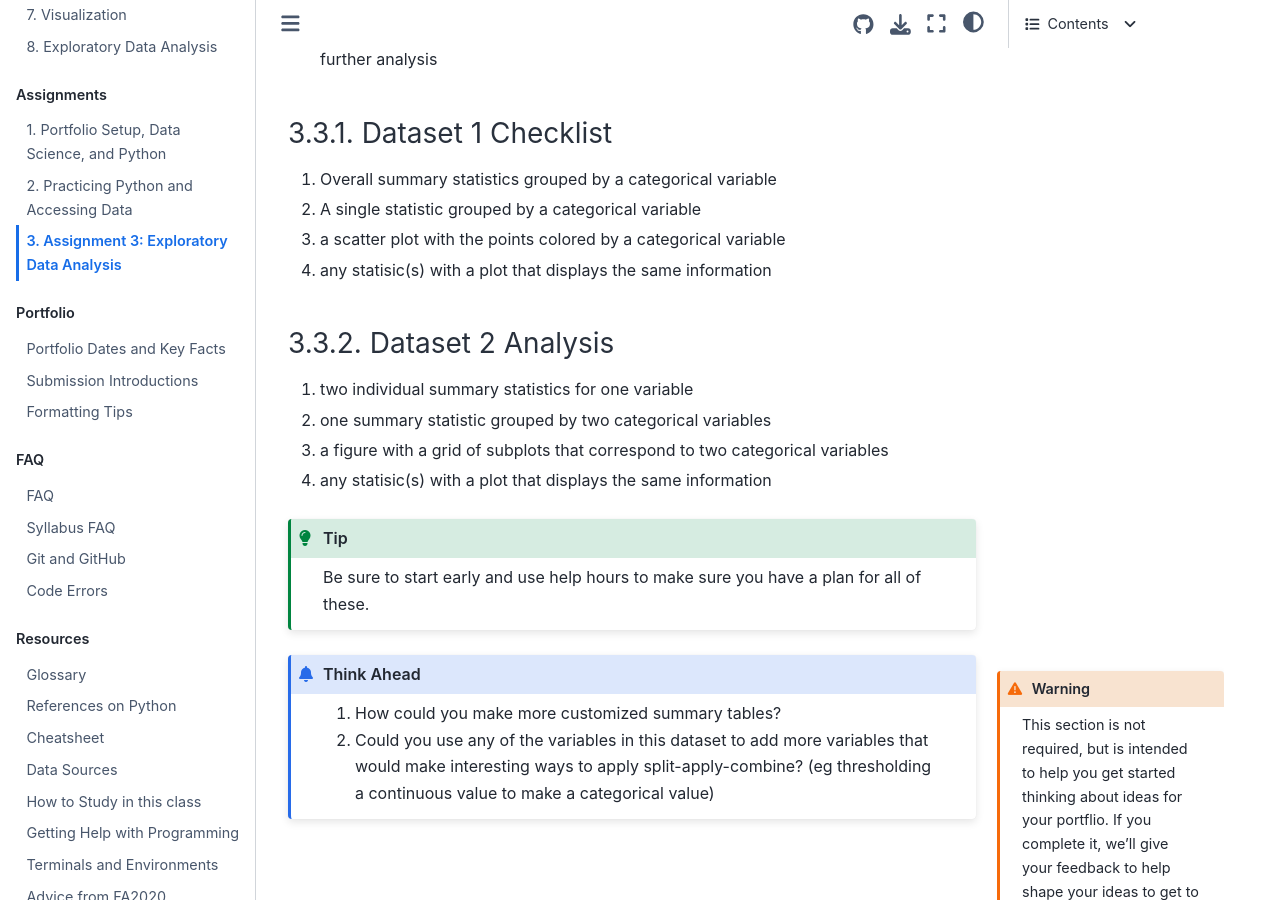
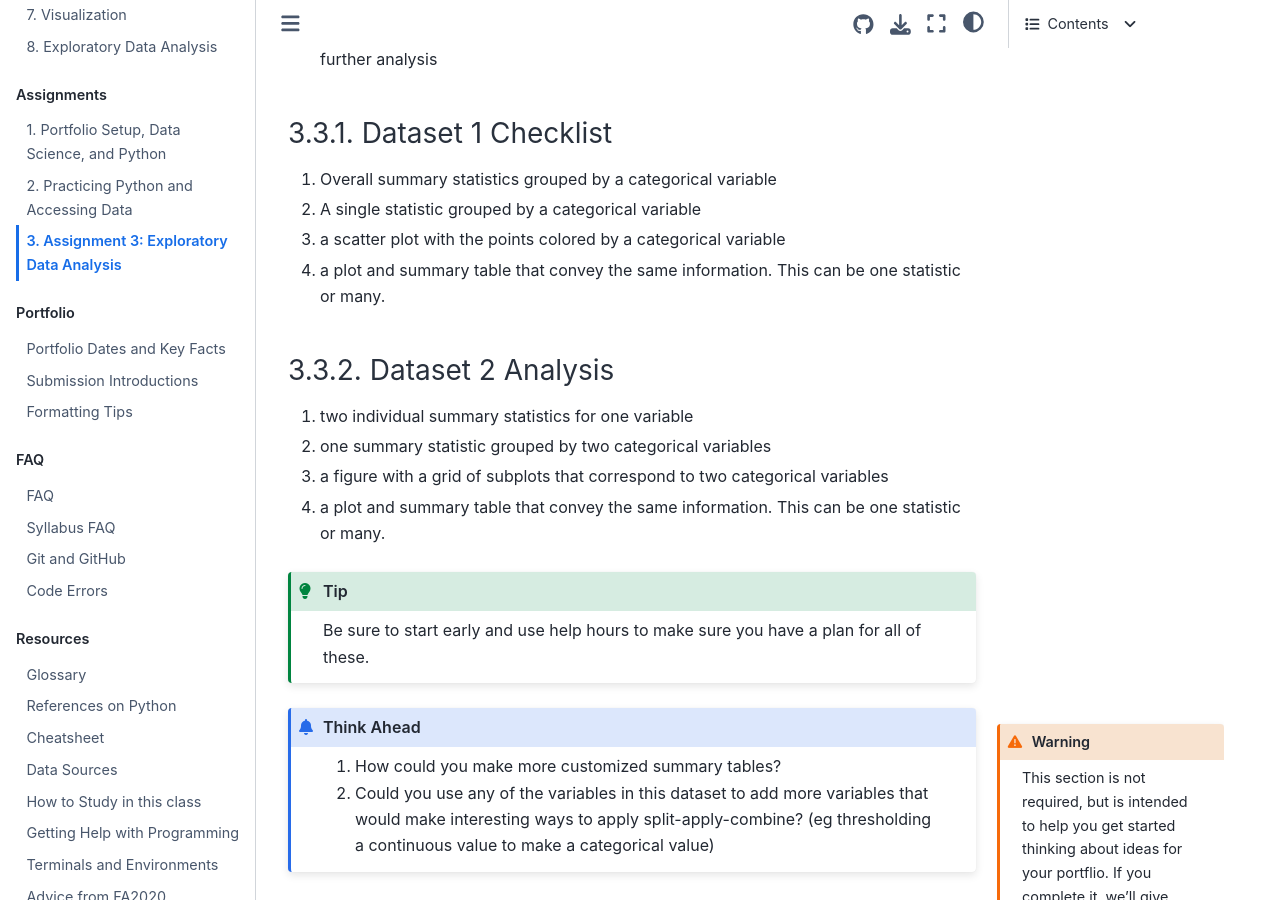
Before and after one commit to rhodyprog4ds/BrownFall21, a Jupyter Book: the page built from assignments/03-eda.md, in a window 1280 px wide and 900 px high, scrolled down 2059 px. Built offline with Jupyter Book 1.0.4 settings and Sphinx 7.4.7 and the Sphinx Book theme 1.1.4, drawn with Linux system fonts in a browser that asks for light colours; pages that are not in the unit, such as notebooks, are missing from menus.

Commit message:
clarify joint plot and assstat

```diff
--- a/assignments/03-eda.md
+++ b/assignments/03-eda.md
@@ -82,7 +82,7 @@ For **each** dataset, in a dedicated notebook, complete the following:
 1. Overall summary statistics grouped by a categorical variable
 1. A single statistic grouped by a categorical variable
 1. a scatter plot with the points colored by a categorical variable
-1. any statisic(s) with a plot that displays the same information
+1. a plot and summary table that convey the same information. This can be one statistic or many.
 
 
 ### Dataset 2 Analysis
@@ -90,7 +90,7 @@ For **each** dataset, in a dedicated notebook, complete the following:
 1. two individual summary statistics for one variable
 1. one summary statistic grouped by two categorical variables
 1. a figure with a grid of subplots that correspond to two categorical variables
-1. any statisic(s) with a plot that displays the same information
+1. a plot and summary table that convey the same information. This can be one statistic or many.
 
 
 
```
